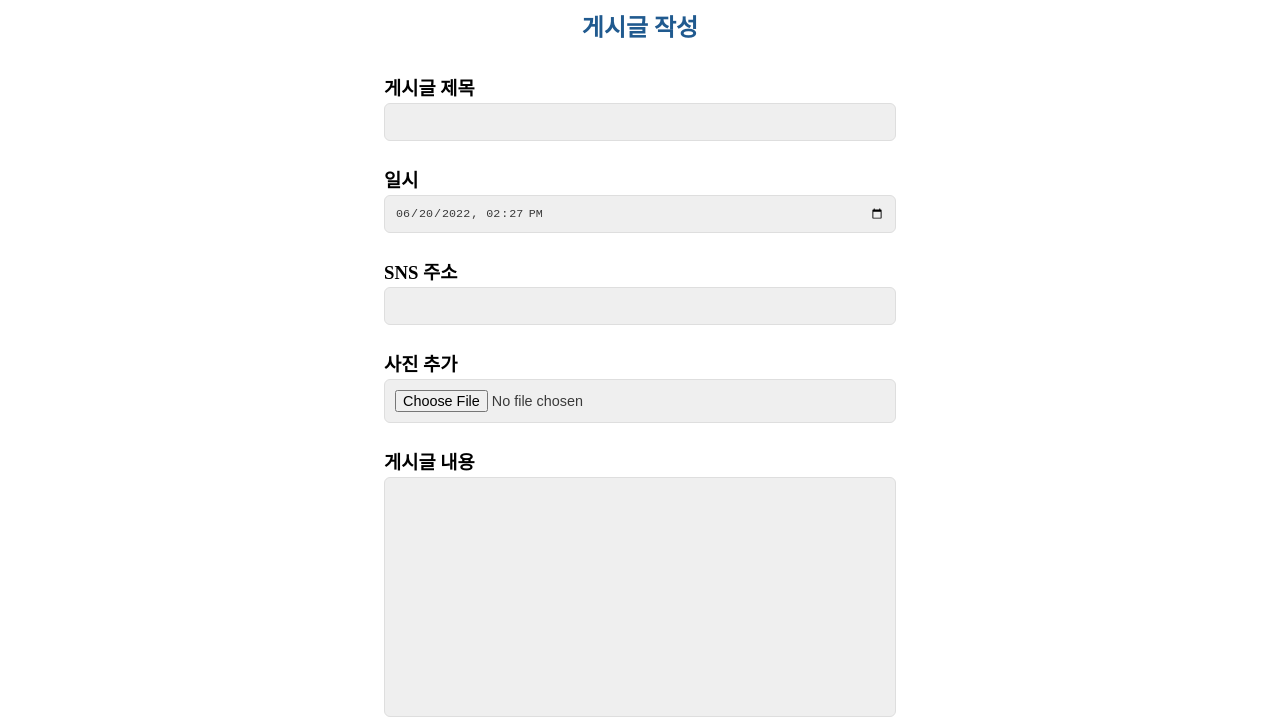
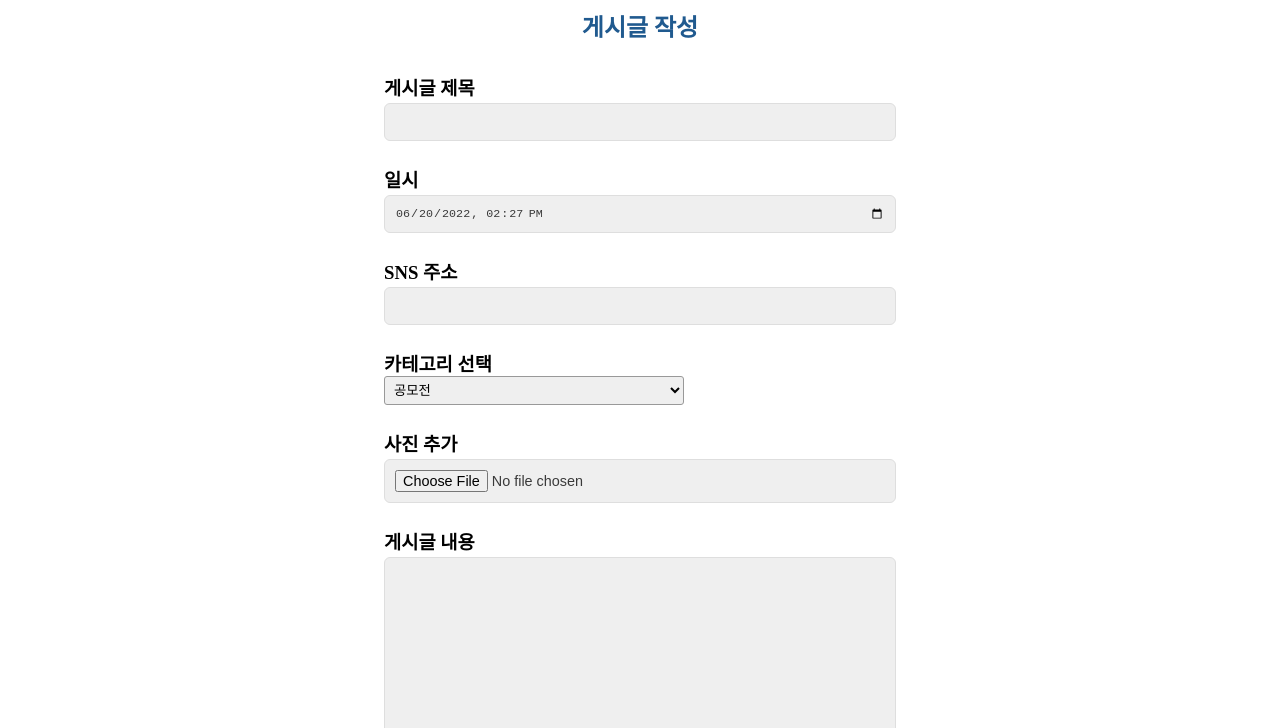
Before and after one commit to vinszip999/Itshow-coloration2, a plain HTML site: page src/public/write.html in a window 1280 px wide. Shown: the part 72-800 px from the top of the page. Drawn offline with Linux system fonts and the light colour scheme; a web font is replaced by a local one.

Commit message:
[0620] 게시판 페이지 (카테고리 선택 기능 추가)

```diff
--- a/src/css/detail.css
+++ b/src/css/detail.css
@@ -53,7 +53,7 @@ table {
     border-spacing: 30px;
 }
 
-#date, #place {
+#date, #place, #category {
     font-size:12pt;
     margin-bottom:10px;
 }
@@ -128,7 +128,7 @@ ul li {
         font-size: 18pt;
     }
 
-    #date, #place {
+    #date, #place, #category {
         font-size:12pt;
     }
 
--- a/src/css/write.css
+++ b/src/css/write.css
@@ -6,6 +6,18 @@
 
 *:not(.modal):not(.modal_content):not(.signup_content):not(.login_form input) {
     box-sizing: border-box;
+}
+
+select {
+    width: 300px;
+    padding: 5px;
+    border: 1px solid #999;
+    font-family: 'Nanumgothic';
+    border-radius: 3px;
+}
+
+select::-ms-expand {
+    display: none;
 }
 
 /* web font */
@@ -94,4 +106,8 @@ body {
         margin : 10vh auto 5vh auto;
     }
 
+    select {
+        width:100%;
+    }
+
 }
--- a/src/public/write.html
+++ b/src/public/write.html
@@ -74,6 +74,20 @@
                     </span>
                 </div>
 
+                <!-- 카테고리 -->
+                <div id="category">
+                    <h3 class="write"><label for="post_category">카테고리 선택</label></h3>
+                    <span class="box">
+                        <select id="post_category">
+                            <option value="competition">공모전</option>
+                            <option value="study">스터디</option>
+                            <option value="hobby">취미</option>
+                            <option value="etc">기타</option>
+                        </select>
+                    </span>
+                </div>
+
+
                 <!-- 이미지 (필요 시) -->
                 <div class="img">
                     <h3 class="write"><label for="post_img">사진 추가</label></h3>
```
Also changed, not shown: src/public/detail.html (+4 -0 lines), src/public/detail_edit.html (+13 -0 lines).
